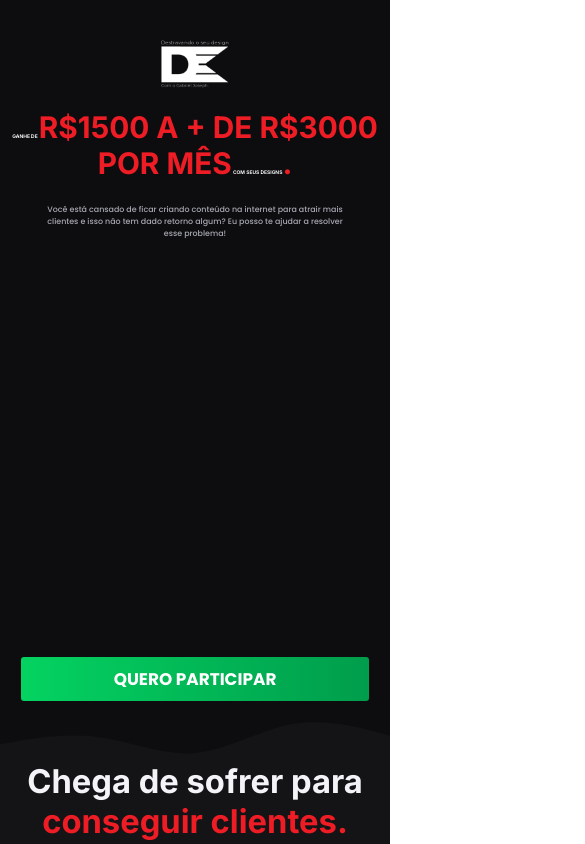
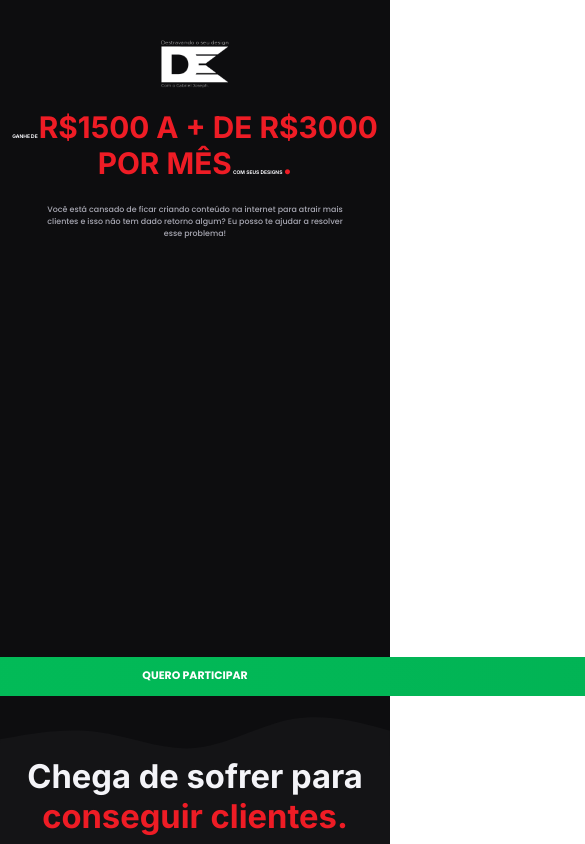
Before and after one commit to gabrieldiasss/freela-destravando-seu-design, a React (Create React App) app: page / in a window 390 px wide. Shown: the top 844 px of the page, 585 px wide, since content can reach past the window. Built offline with nearby package versions, Linux system fonts and the light colour scheme.

Commit message:
87 deploy

```diff
--- a/public/index.html
+++ b/public/index.html
@@ -3,7 +3,7 @@
   <head>
     <meta charset="utf-8" />
     <link rel="icon" href="%PUBLIC_URL%/LOGO-HOJE-1.ico" />
-    <meta name="viewport" content="width=device-width">
+    <meta name="viewport" content="width=640">
 
     <meta name="theme-color" content="#000000" />
     <meta
--- a/src/App.css
+++ b/src/App.css
@@ -219,6 +219,12 @@ header .logo-design {
         font-size: 1rem;
     }
 
+    .primeiro-button {
+        width: 990rem !important;
+        height: 8rem;
+        font-size: 2.2rem;
+    }
+
     .text-segunda-parte {
         font-size: 1.6rem;
         max-width: 300px;
```
